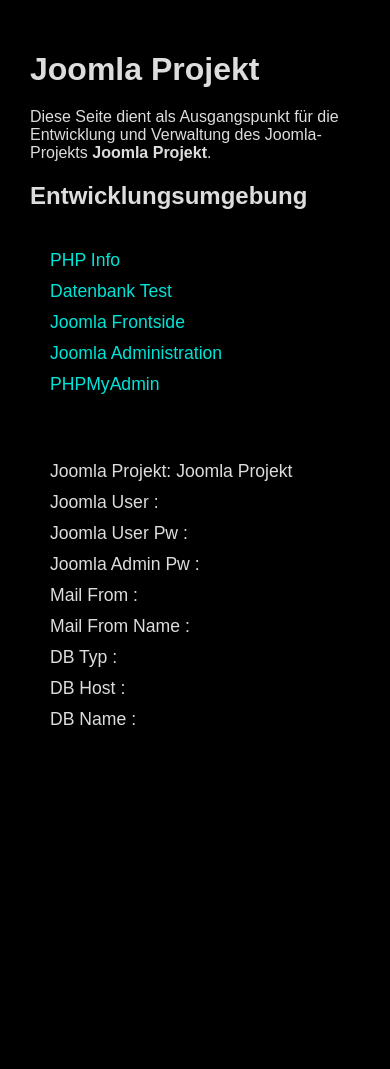
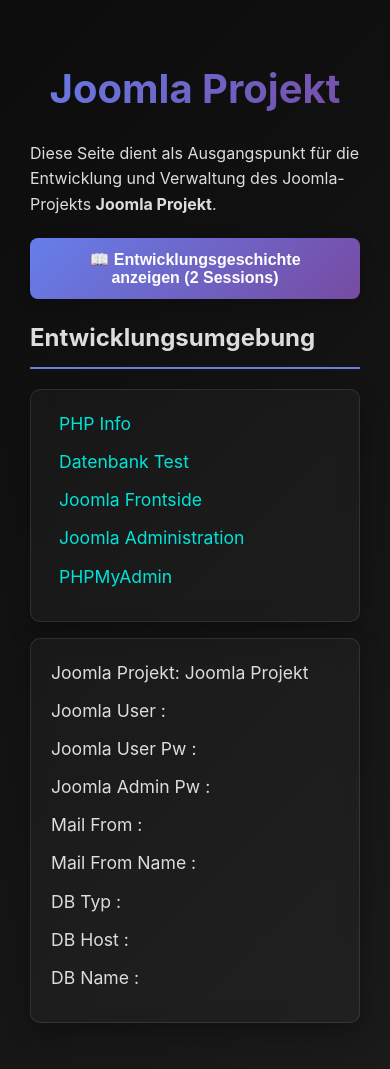
Before and after one commit to devmasterbob/automated-joomla-master, a PHP site: page /administrator/ in a window 390 px wide. Before the commit the page ends 725 px from the top, so only its background shows below. Run offline with PHP 8.4, Linux system fonts and the light colour scheme.

Commit message:
🎉 FINAL: Chat History Integration in Landing-Page
✨ GIGANTISCH! Komplette CHAT_HISTORY.md interaktiv eingebaut:
• 📖 Toggle-Button: Ein-/Ausblenden der Entwicklungsgeschichte
• 🎨 Auto-Markdown-to-HTML: Überschriften, Code, Listen formatiert
• 📱 Responsive Design: Scrollbar + Glassmorphism-Effekte
• 🌈 Enhanced UI: Gradient-Buttons + Hover-Animationen

🚀 KOMPLETTES SYSTEM READY:
• Landing-Page (Port 81): Projekt-Info + Chat-History
• Joomla CMS (Port 80): Vollautomatisch installiert
• phpMyAdmin (Port 82): DB-Management
• Provider-Export: .env-basierte Deployment-Tools

Das ist jetzt ein VOLLSTÄNDIGES Development-to-Production System! 🎯

````diff
--- a/landing/index.php
+++ b/landing/index.php
@@ -27,6 +27,19 @@ $joomlaDbName = getenv('JOOMLA_DB_NAME');
     <meta name="viewport" content="width=device-width, initial-scale=1.0">
     <link rel="stylesheet" href="style.css">
     <meta name="description" content="This is the starting point for the Joomla project development and management.">
+    <script>
+        function toggleChatHistory() {
+            var content = document.getElementById('chat-history-content');
+            var button = document.getElementById('toggle-button');
+            if (content.style.display === 'none' || content.style.display === '') {
+                content.style.display = 'block';
+                button.textContent = '📖 Entwicklungsgeschichte ausblenden';
+            } else {
+                content.style.display = 'none';
+                button.textContent = '📖 Entwicklungsgeschichte anzeigen (2 Sessions)';
+            }
+        }
+    </script>
 </head>
 
 <body>
@@ -36,6 +49,55 @@ $joomlaDbName = getenv('JOOMLA_DB_NAME');
     <p>
         Diese Seite dient als Ausgangspunkt für die Entwicklung und Verwaltung des Joomla-Projekts <strong><?php echo $projectName; ?></strong>.
     </p>
+
+    <!-- Entwicklungsgeschichte Button -->
+    <div style="margin: 20px 0; text-align: center;">
+        <button id="toggle-button" onclick="toggleChatHistory()" style="padding: 12px 24px; background: linear-gradient(135deg, #667eea 0%, #764ba2 100%); color: white; border: none; border-radius: 8px; cursor: pointer; font-size: 16px; font-weight: bold; box-shadow: 0 4px 15px rgba(0,0,0,0.2); transition: all 0.3s ease;">
+            📖 Entwicklungsgeschichte anzeigen (2 Sessions)
+        </button>
+    </div>
+
+    <!-- Chat History Content (versteckt per default) -->
+    <div id="chat-history-content" style="display: none; margin: 30px 0; padding: 20px; background: linear-gradient(135deg, #f5f7fa 0%, #c3cfe2 100%); border-radius: 10px; box-shadow: 0 8px 25px rgba(0,0,0,0.1);">
+        <?php
+        // CHAT_HISTORY.md einlesen und als HTML formatieren
+        $chatHistoryPath = '../CHAT_HISTORY.md';
+        if (file_exists($chatHistoryPath)) {
+            $chatContent = file_get_contents($chatHistoryPath);
+
+            // Markdown zu HTML konvertieren (einfache Version)
+            $chatContent = htmlspecialchars($chatContent);
+
+            // Überschriften formatieren
+            $chatContent = preg_replace('/^# (.*$)/m', '<h1 style="color: #4a5568; border-bottom: 3px solid #667eea; padding-bottom: 10px; margin-top: 30px;">$1</h1>', $chatContent);
+            $chatContent = preg_replace('/^## (.*$)/m', '<h2 style="color: #2d3748; margin-top: 25px; margin-bottom: 15px;">$1</h2>', $chatContent);
+            $chatContent = preg_replace('/^### (.*$)/m', '<h3 style="color: #4a5568; margin-top: 20px; margin-bottom: 10px;">$1</h3>', $chatContent);
+            $chatContent = preg_replace('/^#### (.*$)/m', '<h4 style="color: #718096; margin-top: 15px; margin-bottom: 8px;">$1</h4>', $chatContent);
+
+            // Listen formatieren
+            $chatContent = preg_replace('/^- (.*$)/m', '<li style="margin: 5px 0; line-height: 1.6;">$1</li>', $chatContent);
+            $chatContent = preg_replace('/(<li.*<\/li>)/s', '<ul style="margin: 15px 0; padding-left: 20px;">$1</ul>', $chatContent);
+
+            // Code-Blöcke
+            $chatContent = preg_replace('/```(\w+)?\n(.*?)\n```/s', '<pre style="background: #2d3748; color: #e2e8f0; padding: 15px; border-radius: 5px; overflow-x: auto; margin: 15px 0;"><code>$2</code></pre>', $chatContent);
+            $chatContent = preg_replace('/`([^`]+)`/', '<code style="background: #edf2f7; color: #2d3748; padding: 2px 6px; border-radius: 3px; font-family: monospace;">$1</code>', $chatContent);
+
+            // Emojis und Status-Symbole hervorheben
+            $chatContent = preg_replace('/✅/', '<span style="color: #48bb78; font-size: 1.2em;">✅</span>', $chatContent);
+            $chatContent = preg_replace('/📋|📊|🚀|🔧|🎯|📝|📤|🔍|🎉|📚/', '<span style="font-size: 1.1em;">$0</span>', $chatContent);
+
+            // Zeilenumbrüche beibehalten
+            $chatContent = nl2br($chatContent);
+
+            echo '<div style="font-family: -apple-system, BlinkMacSystemFont, \'Segoe UI\', Roboto, sans-serif; line-height: 1.8; color: #2d3748;">';
+            echo $chatContent;
+            echo '</div>';
+        } else {
+            echo '<p style="color: #e53e3e; font-weight: bold;">CHAT_HISTORY.md nicht gefunden!</p>';
+        }
+        ?>
+    </div>
+
     <h2>
         Entwicklungsumgebung
     </h2>
--- a/landing/style.css
+++ b/landing/style.css
@@ -1,27 +1,38 @@
 body {
-    font-family: Arial, Helvetica, sans-serif;
+    font-family: -apple-system, BlinkMacSystemFont, 'Segoe UI', Roboto, Oxygen, Ubuntu, Cantarell, sans-serif;
     color: rgb(221, 221, 221);
-    background-color: #000000;
+    background: linear-gradient(135deg, #0c0c0c 0%, #1a1a1a 100%);
     margin: 0;
     padding: 30px;
+    line-height: 1.6;
 }
 
 h1 {
-
+    background: linear-gradient(135deg, #667eea 0%, #764ba2 100%);
+    -webkit-background-clip: text;
+    -webkit-text-fill-color: transparent;
+    background-clip: text;
+    font-size: 2.5em;
     margin-bottom: 20px;
+    text-align: center;
 }
 
 h2 {
     color: rgb(221, 221, 221);
     margin-bottom: 20px;
+    border-bottom: 2px solid #667eea;
+    padding-bottom: 10px;
 }
 
 ul {
-    background: #000000;
+    background: rgba(255, 255, 255, 0.03);
+    border: 1px solid rgba(255, 255, 255, 0.1);
     border-radius: 10px;
     padding: 20px;
     list-style-type: none;
-    box-shadow: 0 2px 8px rgba(0, 0, 0, 0.07);
+    box-shadow: 0 8px 25px rgba(0, 0, 0, 0.3);
+    -webkit-backdrop-filter: blur(10px);
+    backdrop-filter: blur(10px);
 }
 
 li {
@@ -32,9 +43,45 @@ li {
 a {
     color: rgb(0, 228, 216);
     text-decoration: none;
-    transition: color 0.2s;
+    transition: all 0.3s ease;
+    padding: 5px 8px;
+    border-radius: 4px;
 }
 
 a:hover {
     color: #2090d1;
+    background: rgba(0, 228, 216, 0.1);
+    transform: translateY(-1px);
 }
+
+/* Button Hover Effect */
+#toggle-button:hover {
+    background: linear-gradient(135deg, #5a67d8 0%, #6b46c1 100%);
+    transform: translateY(-2px);
+    box-shadow: 0 6px 20px rgba(0, 0, 0, 0.3);
+}
+
+/* Chat History Styling */
+#chat-history-content {
+    max-height: 600px;
+    overflow-y: auto;
+    border: 2px solid #667eea;
+}
+
+#chat-history-content::-webkit-scrollbar {
+    width: 8px;
+}
+
+#chat-history-content::-webkit-scrollbar-track {
+    background: rgba(255, 255, 255, 0.1);
+    border-radius: 4px;
+}
+
+#chat-history-content::-webkit-scrollbar-thumb {
+    background: #667eea;
+    border-radius: 4px;
+}
+
+#chat-history-content::-webkit-scrollbar-thumb:hover {
+    background: #5a67d8;
+}
````
